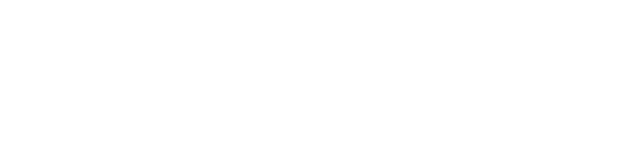
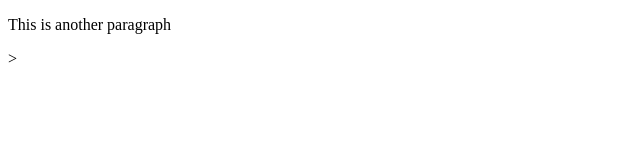
Before and after one commit to Andreasafent/learning-git, a plain HTML site: page index.html in a window 1280 px wide. Shown: the whole page, without its empty margins (0-640 px from the left). Drawn offline with Linux system fonts and the light colour scheme.

Commit message:
added another p tag

```diff
--- a/index.html
+++ b/index.html
@@ -4,6 +4,6 @@
 <title>Page Title</title>
 </head>
 <body>
-
+    <p>This is another paragraph</p>>
 </body>
 </html>
```
